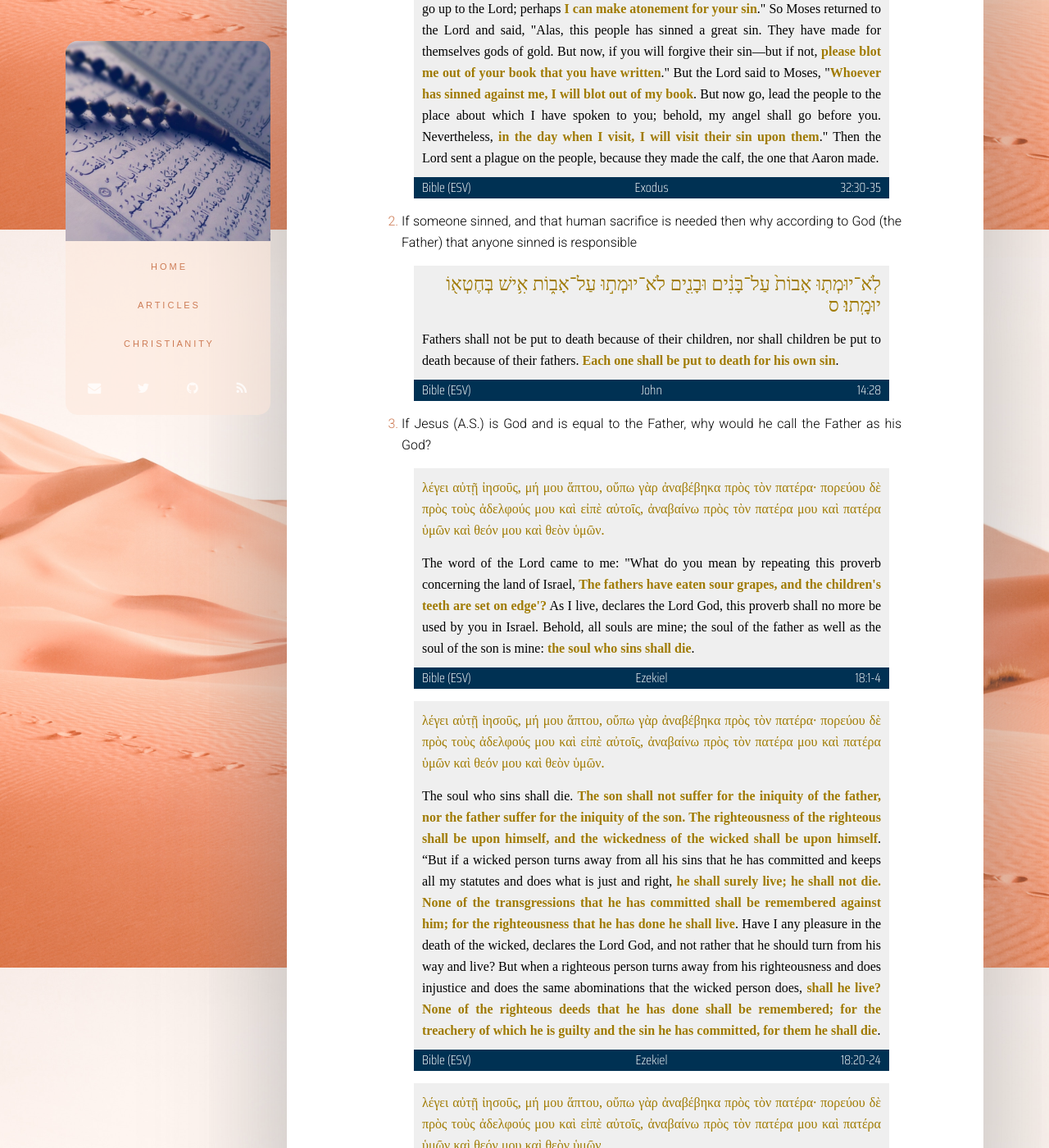
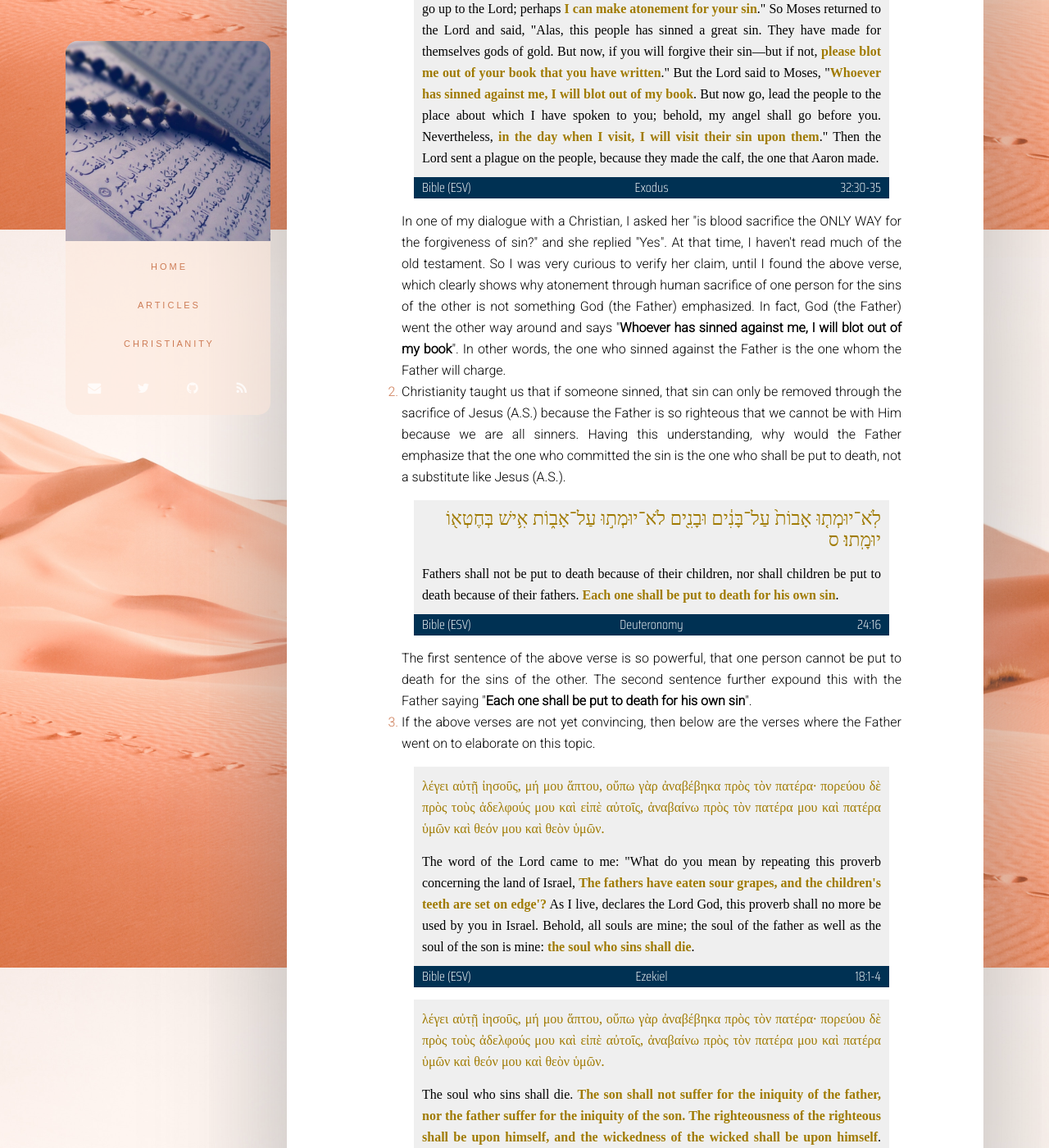
Before and after one commit to learn-islam/learn-islam.github.io, a Jekyll site: the page built from pages/christianity/questions-sins.md, in a window 1280 px wide and 1400 px high, scrolled down 620 px. Shown: the whole window at 82% size. Built offline with Jekyll 4.4.1, drawn with Linux system fonts in a browser that asks for light colours; nearby versions of some CDN libraries; some web fonts are replaced; some of the changed text lies outside the part shown.

Commit message:
updated questions on sins

```diff
--- a/pages/christianity.html
+++ b/pages/christianity.html
@@ -89,8 +89,8 @@ intention all for the sake of truth. Assalamu 'Alaikum!
                 </li>
                 <li>
                     <span>
-                        <!-- <a href="/pages/christianity/questions-sins.html">Questions on Sins</a> -->
-                        Questions on Sins
+                        <a href="/pages/christianity/questions-sins.html">Questions on Sins</a>
+                        <!-- Questions on Sins -->
                     </span>
                 </li>
                 <li>
--- a/pages/christianity/questions-sins.md
+++ b/pages/christianity/questions-sins.md
@@ -13,7 +13,7 @@ title: Trinity
         <a class="ptext" href="/pages/christianity/investigating-christianity.html">A Closer Look at Christianty</a>
     </div>
     <div class="path children">
-        <a class="ctext" href="/pages/christianity/questions-sins.html">Questions of Sins</a>
+        <a class="ctext" href="/pages/christianity/questions-sins.html">Questions on Sins</a>
     </div>
 </div>
 <!-- <div class="question-label-wrapper">
@@ -24,7 +24,7 @@ The Christian belief is that Jesus (A.S.) died for the sins of all humanity. Tha
     <ol>
         <li>
             <span>
-                Is human sacrifice necessary for forgiveness of sin, why God (the Father) disagree to this when Moses wants to?
+                Is human sacrifice necessary for the forgiveness of sin, why God (the Father) disagree to this when Moses wants to offer himself as atonement for his peaple?
                 <div class="bible-wrapper">
                     <div class="bible-verse">
                         <div class="bible-hebrew">
@@ -45,11 +45,12 @@ The Christian belief is that Jesus (A.S.) died for the sins of all humanity. Tha
                         <div class="chapter-verse">32:30-35</div>
                     </div>
                 </div>
+                In one of my dialogue with a Christian, I asked her "is blood sacrifice the ONLY WAY for the forgiveness of sin?" and she replied "Yes". At that time, I haven't read much of the old testament. So I was very curious to verify her claim, until I found the above verse, which clearly shows why atonement through human sacrifice of one person for the sins of the other is not something God (the Father) emphasized. In fact, God (the Father) went the other way around and says "<b>Whoever has sinned against me, I will blot out of my book</b>". In other words, the one who sinned against the Father is the one whom the Father will charge.
             </span>
         </li>
         <li>
             <span>
-                If someone sinned, and that human sacrifice is needed then why according to God (the Father) that anyone sinned is responsible
+                Christianity taught us that if someone sinned, that sin can only be removed through the sacrifice of Jesus (A.S.) because the Father is so righteous that we cannot be with Him because we are all sinners. Having this understanding, why would the Father emphasize that the one who committed the sin is the one who shall be put to death, not a substitute like Jesus (A.S.).
                 <div class="bible-wrapper">
                     <div class="bible-verse">
                         <div class="bible-hebrew">
@@ -61,15 +62,16 @@ The Christian belief is that Jesus (A.S.) died for the sins of all humanity. Tha
                     </div>
                     <div class="bible-verse-no">
                         <div class="book">Bible (ESV)</div>
-                        <div class="chapter">John</div>
-                        <div class="chapter-verse">14:28</div>
+                        <div class="chapter">Deuteronomy</div>
+                        <div class="chapter-verse">24:16</div>
                     </div>
                 </div>
+                The first sentence of the above verse is so powerful, that one person cannot be put to death for the sins of the other. The second sentence further expound this with the Father saying "<b>Each one shall be put to death for his own sin</b>".
             </span>
         </li>
         <li>
             <span>
-                If Jesus (A.S.) is God and is equal to the Father, why would he call the Father as his God?
+                If the above verses are not yet convincing, then below are the verses where the Father went on to elaborate on this topic.
                 <div class="bible-wrapper">
                     <div class="bible-verse">
                         <div class="bible">
@@ -101,6 +103,7 @@ The Christian belief is that Jesus (A.S.) died for the sins of all humanity. Tha
                         <div class="chapter-verse">18:20-24</div>
                     </div>
                 </div>
+                All Christians I engaged emphasized that good works is not enough or will not erase the sins committed by the person. In fact, at one point of my dialogue with them, they asked me in Tagalog "kaya mo bang bayaran kasalanan mo?" (can you afford to pay for your sins?), I responded in Tagalog "ihihinto ko lang yung masamang gawain at gumawa ng kabutihan" (I will simply stop the bad works I do and do more good works). Unfortunately, good deeds accordingly is not enough. However, the Father emphasized above the following contrary to what I learned from the Christians: <i>“But if a wicked person turns away from all his sins that he has committed and keeps all my statutes and does what is just and right, <b>he shall surely live; he shall not die. None of the transgressions that he has committed shall be remembered against him; for the righteousness that he has done he shall live</b></i>. Having this command from God (the Father), simply suggest that human sacrifice is not necessary for the forgiveness of sins, but rather stopping bad deeds and do good deeds, which make a lot of sense.
                 <div class="bible-wrapper">
                     <div class="bible-verse">
                         <div class="bible">
@@ -116,7 +119,7 @@ The Christian belief is that Jesus (A.S.) died for the sins of all humanity. Tha
                         <div class="chapter-verse">18:26-27</div>
                     </div>
                 </div>
-                Again, this same principle is stated in the Book of Jeremiah. In the 31st chapter, Gd tells of a time in the future when no one will continue to believe in such a thing.
+                Again, this same principle is stated in the Book of Jeremiah. In the 31st chapter, God (the Father) tells of a time in the future when no one will continue to believe in such a thing.
                 <div class="bible-wrapper">
                     <div class="bible-verse">
                         <div class="bible">
```
